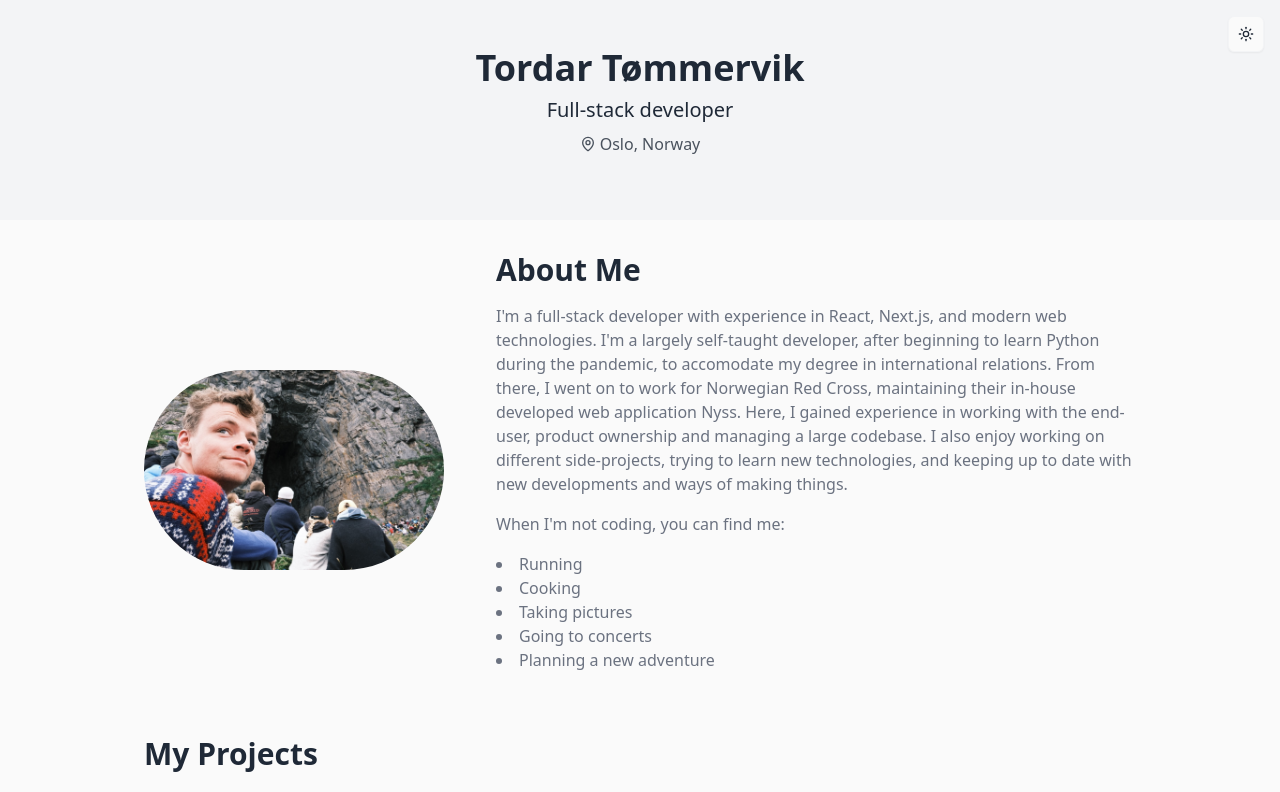
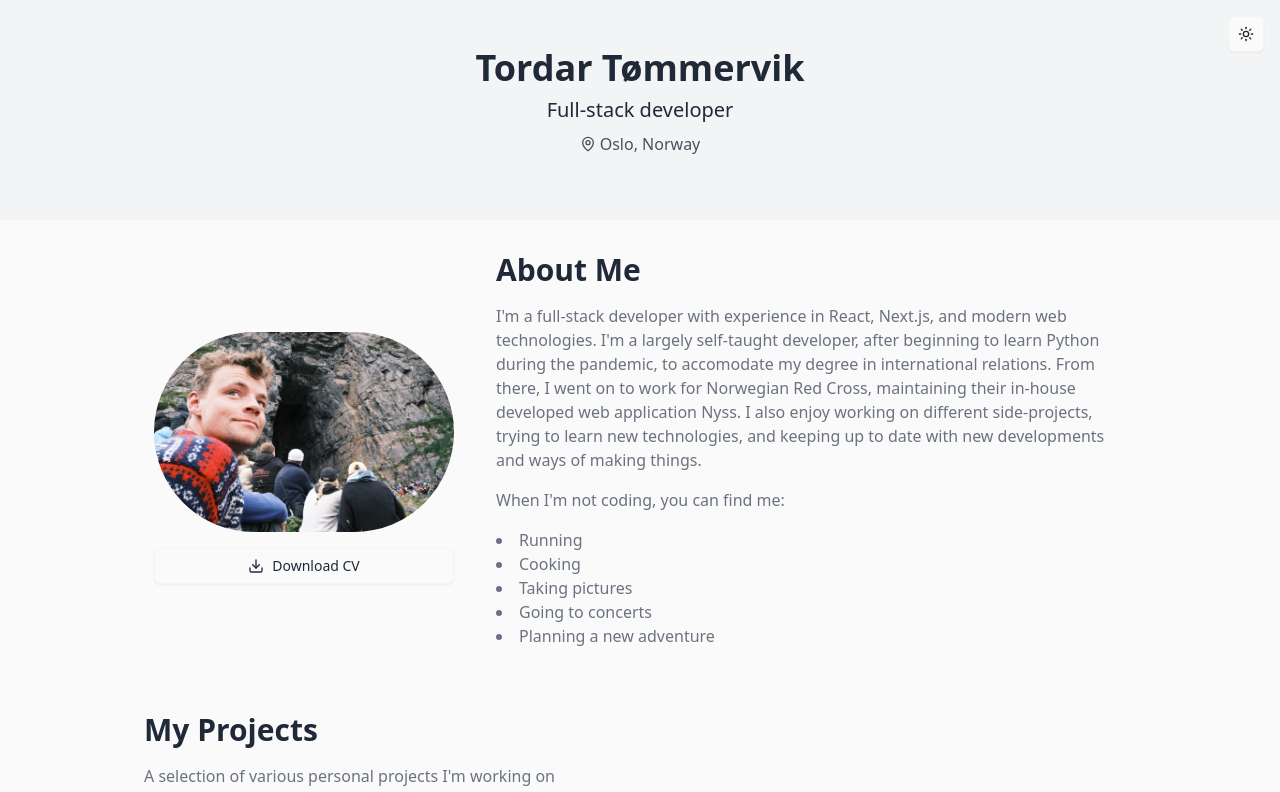
Before and after one commit to tordar/portfolio-template, a Next.js app: page / in a window 1280 px wide. Shown: the top 792 px of the page. Built offline with nearby package versions, Linux system fonts and the light colour scheme.

Commit message:
added resume download button

```diff
--- a/src/components/AboutMe.tsx
+++ b/src/components/AboutMe.tsx
@@ -1,11 +1,13 @@
 import Image from 'next/image'
 import profileImage from '../../src/app/resources/img.jpeg'
+import { Button } from '@/components/ui/button'
 
 export default function AboutMe() {
     return (
         <section  className="mb-12">
         <div className="flex flex-col md:flex-row items-center gap-8 mb-12">
             <div className="md:w-1/3">
+                <div className="flex flex-col items-center">
                     <Image
                         src={profileImage}
                         alt="Tordar Tømmervik"
@@ -13,6 +15,33 @@ export default function AboutMe() {
                         height={300}
                         className="rounded-full"
                     />
+                    <div className="mt-4 w-full max-w-[300px]">
+                        <Button asChild variant="outline" className="w-full">
+                            <a
+                                href="/Tordar_Tommervik_CV.pdf"
+                                download
+                                className="flex items-center justify-center gap-2"
+                            >
+                                <svg
+                                    xmlns="http://www.w3.org/2000/svg"
+                                    width="16"
+                                    height="16"
+                                    viewBox="0 0 24 24"
+                                    fill="none"
+                                    stroke="currentColor"
+                                    strokeWidth="2"
+                                    strokeLinecap="round"
+                                    strokeLinejoin="round"
+                                >
+                                    <path d="M21 15v4a2 2 0 0 1-2 2H5a2 2 0 0 1-2-2v-4" />
+                                    <polyline points="7 10 12 15 17 10" />
+                                    <line x1="12" y1="15" x2="12" y2="3" />
+                                </svg>
+                                Download CV
+                            </a>
+                        </Button>
+                    </div>
+                </div>
             </div>
             <div className="md:w-2/3">
                 <h2 className="text-3xl font-semibold mb-4">About Me</h2>
@@ -20,9 +49,8 @@ export default function AboutMe() {
                     I&apos;m a full-stack developer with experience in React, Next.js, and modern web technologies.
                     I&apos;m a largely self-taught developer, after beginning to learn Python during the pandemic,
                     to accomodate my degree in international relations. From there, I went on to work for Norwegian
-                    Red Cross, maintaining their in-house developed web application Nyss. Here, I gained experience
-                    in working with the end-user, product ownership and managing a large codebase. I also enjoy
-                    working on different side-projects, trying to learn new technologies, and keeping up to date
+                    Red Cross, maintaining their in-house developed web application Nyss.
+                    I also enjoy working on different side-projects, trying to learn new technologies, and keeping up to date
                     with new developments and ways of making things.
                 </p>
                 <p className="text-muted-foreground mb-4">
--- a/src/components/Projects.tsx
+++ b/src/components/Projects.tsx
@@ -67,6 +67,7 @@ export default function Projects() {
     return(
         <section>
             <h2 className="text-3xl font-semibold mb-4">My Projects</h2>
+            {/* eslint-disable-next-line react/no-unescaped-entities */}
             <p className="text-muted-foreground mb-4">A selection of various personal projects I'm working on</p>
             <div className="grid gap-6 md:grid-cols-2 lg:grid-cols-3">
                 {projects.map((project, index) => (
```
Also changed, not shown: package.json (+2 -8 lines), 2 other files (tests, documents, lock files or other folders). Lines whose indentation alone changed are shown as unchanged.
